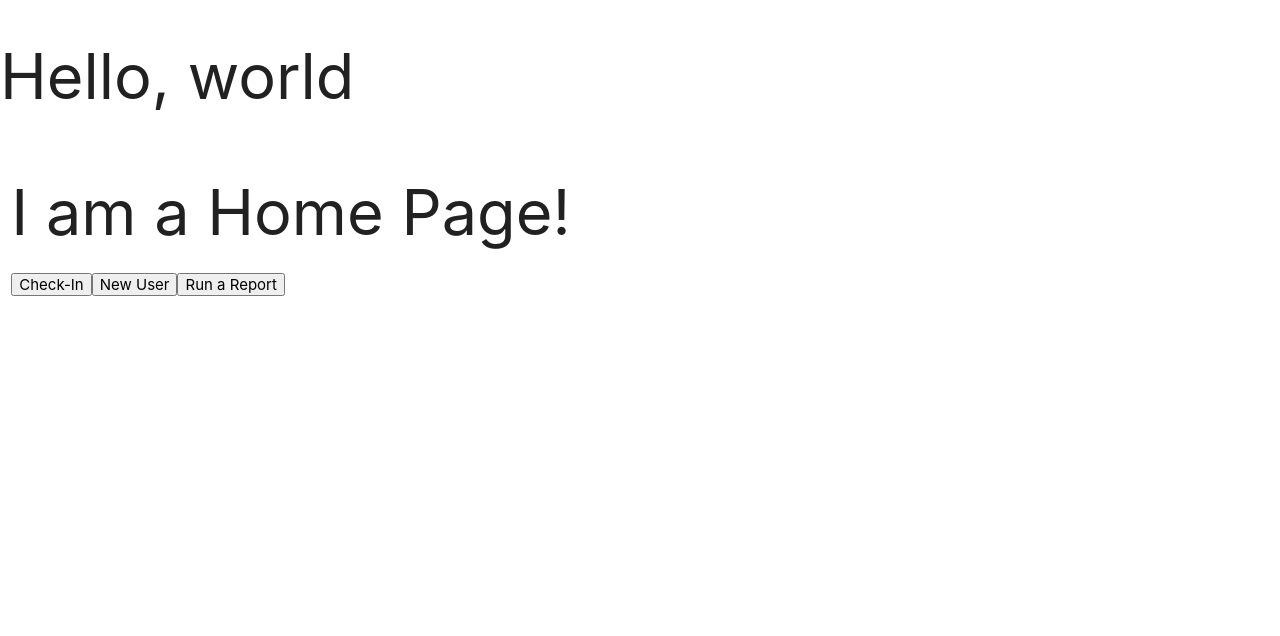
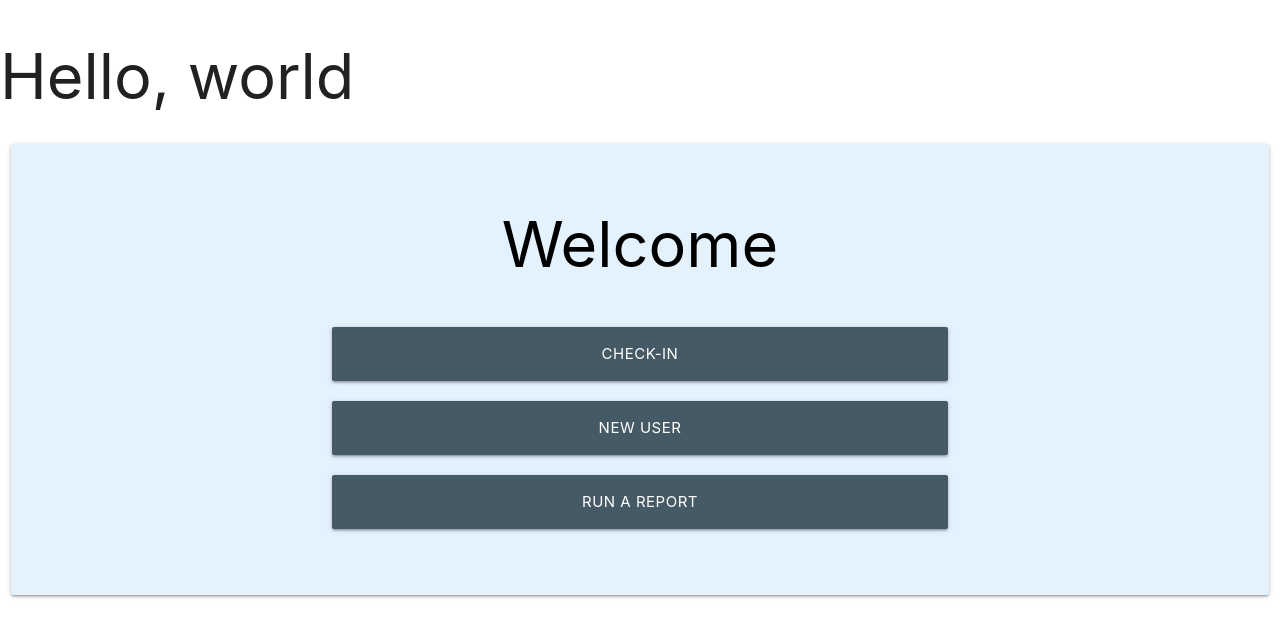
Before and after one commit to 2019-Arizona-Opportunity-Hack/Team-5, a React (Create React App) app in the folder client/: page / in a window 1280 px wide. Shown: the top 636 px of the page. Built offline with nearby package versions, Linux system fonts and the light colour scheme.

Commit message:
feat: homepage

```diff
--- a/client/src/components/HomePage/index.js
+++ b/client/src/components/HomePage/index.js
@@ -18,17 +18,49 @@ function HomePage(props) {
     return (
         <div>
             <div className="row">
+                <div className="row">
                     <div className="col s12">
-                    <h1>I am a Home Page!</h1>
-                    <button id="existingUser" onClick={() => handleClick("/existinguser")}>
+                        <div className="card blue lighten-5">
+                            <div className="card-content black-text center">
+                                <h1>Welcome</h1>
+                                <br />
+                                <div className="row">
+                                    <div className="col s3"></div>
+                                    <button
+                                        id="existingUser"
+                                        className="waves-effect waves btn-large blue-grey darken-2 col s6"
+                                        onClick={() => handleClick("/existinguser")}
+                                    >
                                         Check-In
                                     </button>
-                    <button id="newUser" onClick={() => handleClick("/newuser")}>
+                                    <div className="col s3"></div>
+                                </div>
+                                <div className="row">
+                                    <div className="col s3"></div>
+                                    <button
+                                        id="newUser"
+                                        className="waves-effect waves btn-large blue-grey darken-2 col s6"
+                                        onClick={() => handleClick("/newuser")}
+                                    >
                                         New User
                                     </button>
-                    <button id="dataResults" onClick={() => handleClick("/results")}>
+                                    <div className="col s3"></div>
+                                </div>
+                                <div className="row">
+                                    <div className="col s3"></div>
+                                    <button
+                                        id="dataResults"
+                                        className="waves-effect waves btn-large blue-grey darken-2 col s6"
+                                        onClick={() => handleClick("/results")}
+                                    >
                                         Run a Report
                                     </button>
+                                    <div className="col s3"></div>
+                                </div>
+                                <br />
+                            </div>
+                        </div>
+                    </div>
                 </div>
             </div>
         </div>
```
Lines whose indentation alone changed are shown as unchanged.
